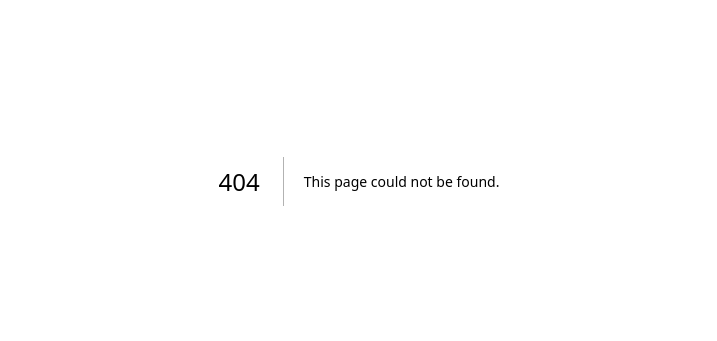
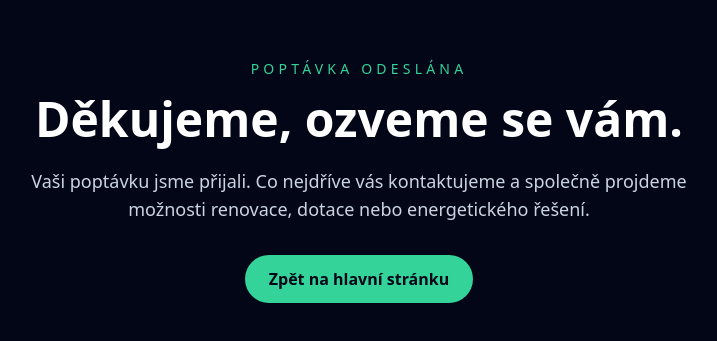
Before and after one commit to Enerixsro/enerix-web, a Next.js app: page /dekujeme in a window 1280 px wide. Before the commit this address had no page. Shown: the part 219-560 px from the top of the page, without its empty margins (281-998 px from the left). Built offline with nearby package versions, Linux system fonts and the light colour scheme.

Commit message:
Create dekujeme.js

```diff
--- /dev/null
+++ b/pages/dekujeme.js
@@ -0,0 +1,75 @@
+import Head from "next/head";
+import Script from "next/script";
+
+export default function Dekujeme() {
+  return (
+    <>
+      <Head>
+        <title>Děkujeme za poptávku | Enerix</title>
+        <meta
+          name="description"
+          content="Děkujeme za odeslání poptávky. Ozveme se vám co nejdříve."
+        />
+      </Head>
+
+      <Script
+        id="sklik-conversion"
+        strategy="afterInteractive"
+        dangerouslySetInnerHTML={{
+          __html: `
+            (function fireSklikConversion() {
+              function run() {
+                if (
+                  window.sznIVA &&
+                  window.sznIVA.IS &&
+                  window.rc &&
+                  window.rc.conversionHit
+                ) {
+                  window.sznIVA.IS.updateIdentities({
+                    eid: null
+                  });
+
+                  var conversionConf = {
+                    id: 100275958,
+                    value: 1000,
+                    consent: 0
+                  };
+
+                  window.rc.conversionHit(conversionConf);
+                } else {
+                  setTimeout(run, 300);
+                }
+              }
+
+              run();
+            })();
+          `,
+        }}
+      />
+
+      <main className="min-h-screen bg-slate-950 text-white flex items-center justify-center px-6">
+        <section className="max-w-2xl text-center">
+          <p className="text-sm uppercase tracking-[0.3em] text-emerald-400 mb-4">
+            Poptávka odeslána
+          </p>
+
+          <h1 className="text-4xl md:text-5xl font-bold mb-6">
+            Děkujeme, ozveme se vám.
+          </h1>
+
+          <p className="text-lg text-slate-300 mb-8">
+            Vaši poptávku jsme přijali. Co nejdříve vás kontaktujeme a společně
+            projdeme možnosti renovace, dotace nebo energetického řešení.
+          </p>
+
+          <a
+            href="/"
+            className="inline-flex items-center justify-center rounded-full bg-emerald-400 px-6 py-3 font-semibold text-slate-950 hover:bg-emerald-300 transition"
+          >
+            Zpět na hlavní stránku
+          </a>
+        </section>
+      </main>
+    </>
+  );
+}
```
